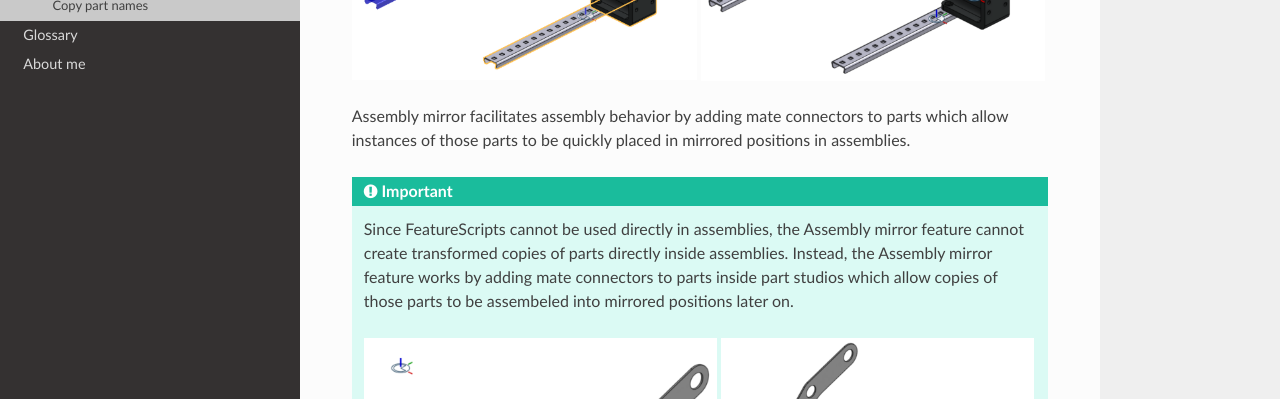
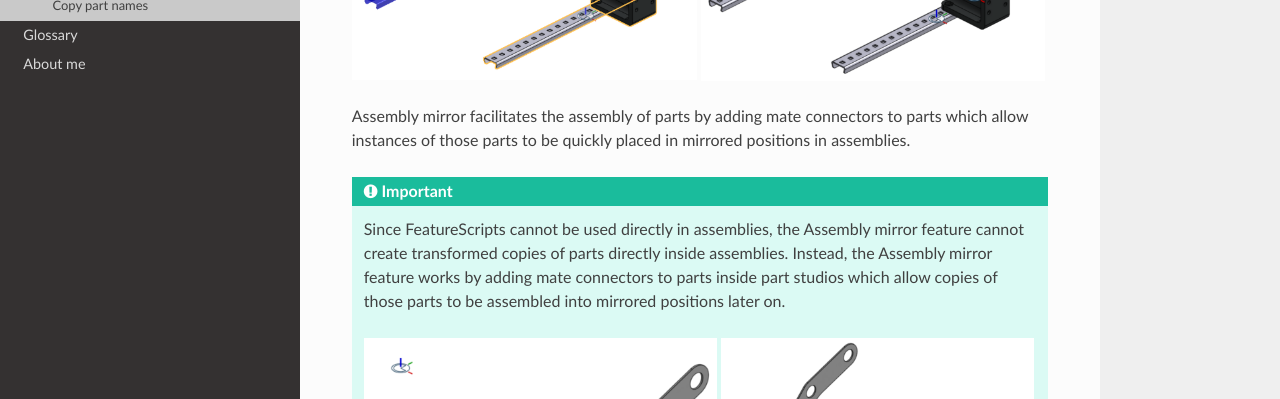
Before and after one commit to AlexKempen/Alex_FeatureScript_Documentation, a Sphinx documentation site: the page built from source/general/assembly-mirror.rst, in a window 1280 px wide and 900 px high. Shown: the part 383-782 px from the top of the window. Built offline with Sphinx 7.4.7 and the Read the Docs theme 2.0.0, drawn with Linux system fonts in a browser that asks for light colours.

Commit message:
Updated assembly mirror and point derive descriptions for release.

```diff
--- a/source/general/assembly-mirror.rst
+++ b/source/general/assembly-mirror.rst
@@ -11,10 +11,10 @@
     :width: 49.5%
     :alt: An example of an assembly assisted by Assembly mirror
 
-Assembly mirror facilitates assembly behavior by adding mate connectors to parts which allow instances of those parts to be quickly placed in mirrored positions in assemblies.
+Assembly mirror facilitates the assembly of parts by adding mate connectors to parts which allow instances of those parts to be quickly placed in mirrored positions in assemblies.
 
 .. important::
-    Since FeatureScripts cannot be used directly in assemblies, the Assembly mirror feature cannot create transformed copies of parts directly inside assemblies. Instead, the Assembly mirror feature works by adding mate connectors to parts inside part studios which allow copies of those parts to be assembeled into mirrored positions later on.
+    Since FeatureScripts cannot be used directly in assemblies, the Assembly mirror feature cannot create transformed copies of parts directly inside assemblies. Instead, the Assembly mirror feature works by adding mate connectors to parts inside part studios which allow copies of those parts to be assembled into mirrored positions later on.
 
     |pic1| |pic2|
 
--- a/source/general/point-derive.rst
+++ b/source/general/point-derive.rst
@@ -11,7 +11,10 @@
    :width: 49.5%
    :alt: A point derive example
 
-The Point derive feature is a powerful variant of the Onshape Derive feature which allows users to specify locations when deriving parts. Point derive also automatically converts mate connectors attached to parts which are being derived into selectable points, making it possible to choose appropriate mounting features when deriving parts.
+The Point derive feature is a powerful variant of the Onshape Derive feature which allows users to specify locations when deriving parts. Point derive also automatically converts mate connectors attached to parts which are being derived into selectable points, making it easy to derive and use standard components.
+
+.. note::
+        Parts don't need to have mate connectors attatched to them to be used with Point derive.
 
 The Point derive FeatureScript can be found here: `Point derive document <https://cad.onshape.com/documents/ad42d9d1532c5ea87446b1e8/w/2ed67f49f3f015638cdeb398/e/05f19623ee55474ef77cab5e>`_
 
```
